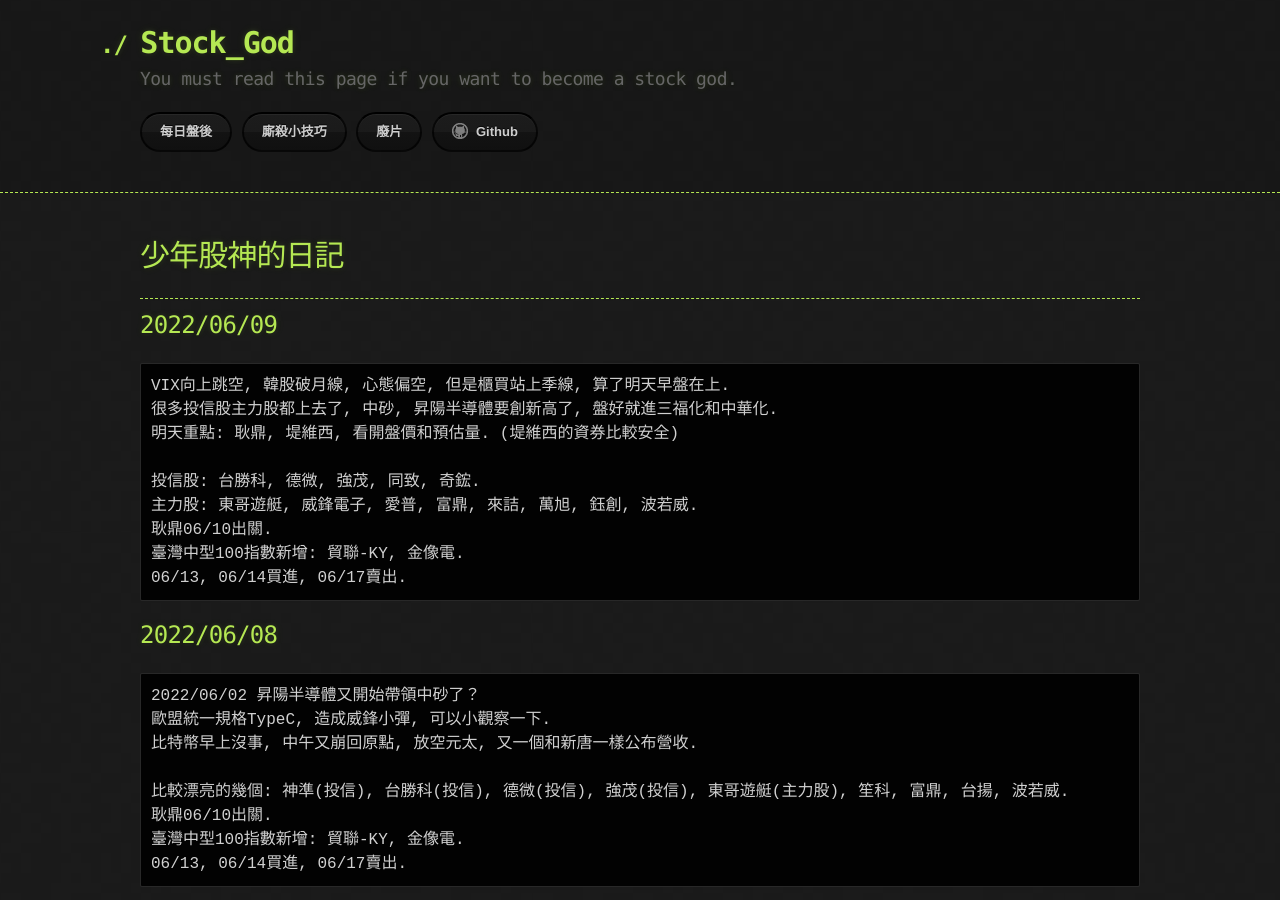
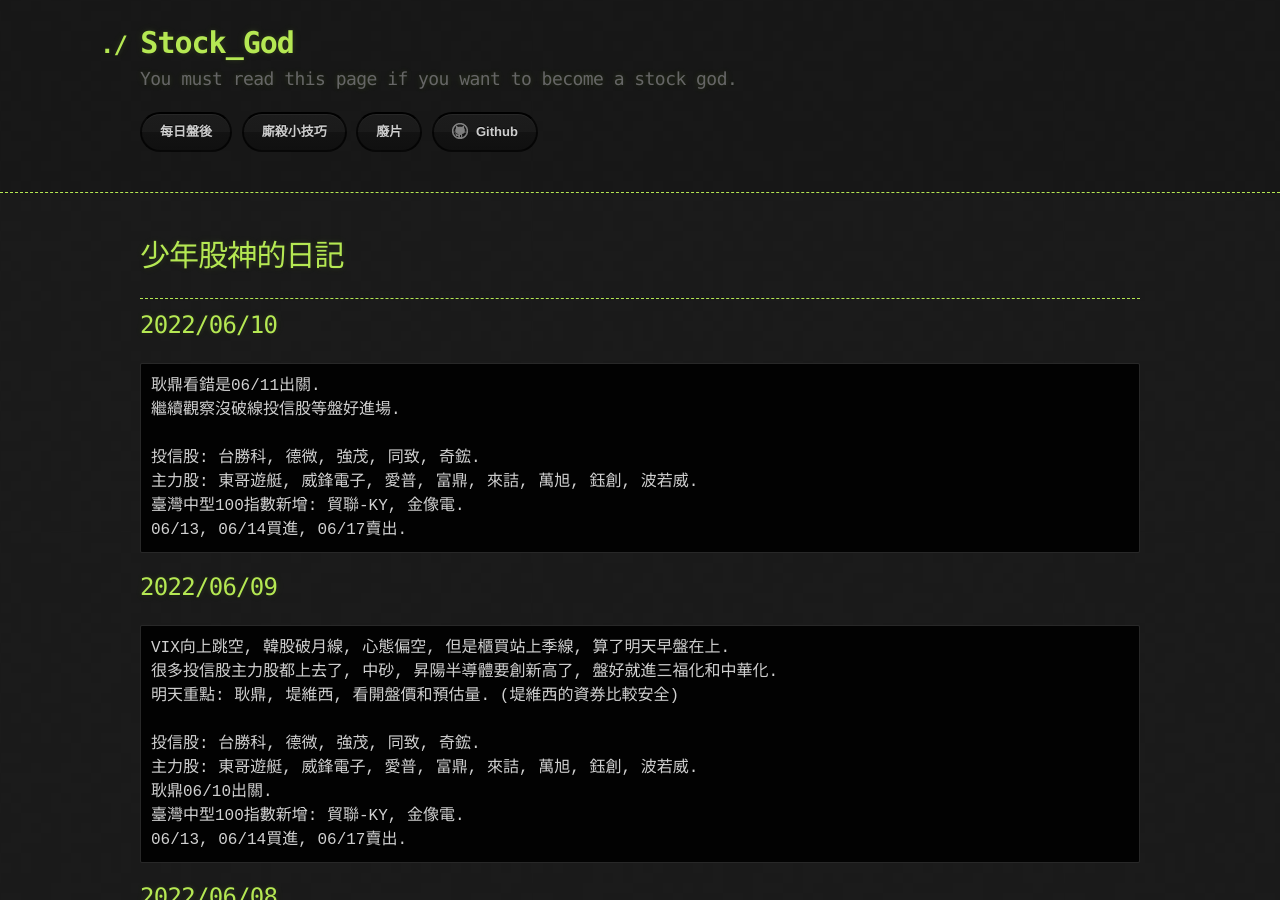
Before and after one commit to lepg5487/Stock_God, a Jekyll site: the page built from index.md, in a window 1280 px wide and 900 px high. Built offline with Jekyll 4.4.1, drawn with Linux system fonts in a browser that asks for light colours; our own code applies the rules of GitHub Pages for plain Markdown files.

Commit message:
Update index.md

````diff
--- a/index.md
+++ b/index.md
@@ -5,6 +5,17 @@ layout: testlayouts
 # 少年股神的日記
 
 ---
+
+## 2022/06/10
+```
+耿鼎看錯是06/11出關.
+繼續觀察沒破線投信股等盤好進場.
+
+投信股: 台勝科, 德微, 強茂, 同致, 奇鋐.
+主力股: 東哥遊艇, 威鋒電子, 愛普, 富鼎, 來詰, 萬旭, 鈺創, 波若威.
+臺灣中型100指數新增: 貿聯-KY, 金像電.
+06/13, 06/14買進, 06/17賣出.
+```
 
 ## 2022/06/09
 ```
````
